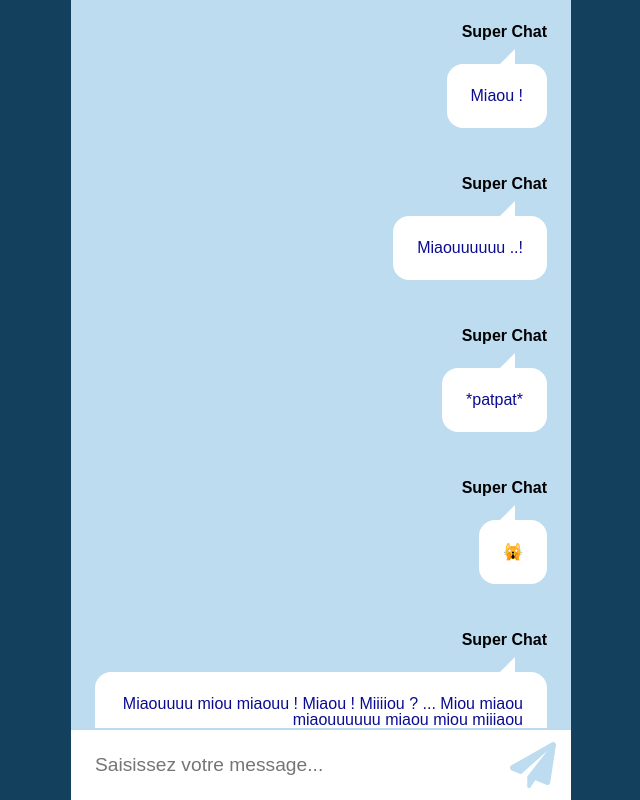
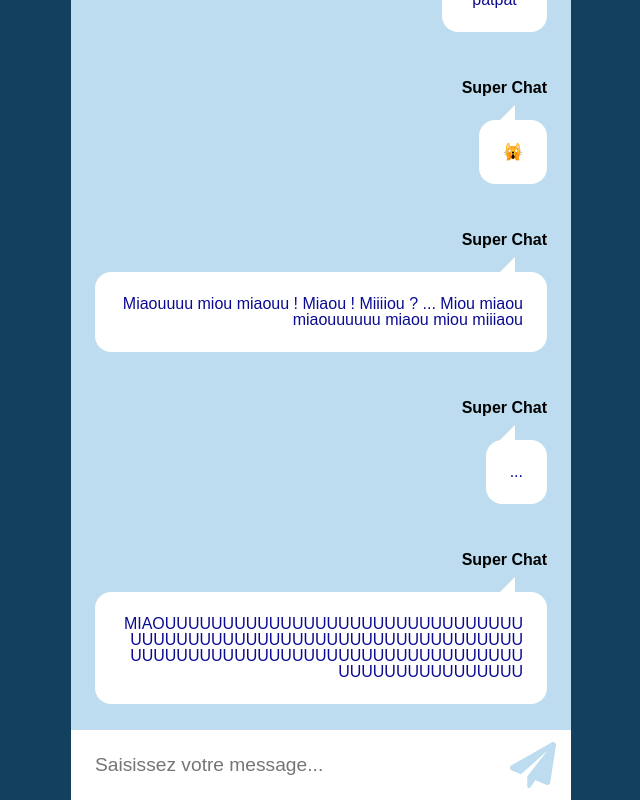
Before and after one commit to AgathePons/react_09_WIP, a React app: page / in a window 1280 px wide. Shown: the whole page, without its empty margins (319-959 px from the left). Built offline with nearby package versions, Linux system fonts and the light colour scheme.

Commit message:
handle auto scroll to bottom when a message is sent

```diff
--- a/src/components/Message/styles.scss
+++ b/src/components/Message/styles.scss
@@ -26,6 +26,7 @@
     border-radius: 1rem;
     background-color: #fff;
     color: #0b0b91;
+    overflow-wrap: anywhere;
     animation: grow 0.3s vars.$ease-out-back 0s 1;
     &:before {
       content: '';
--- a/src/containers/ChatContainer.js
+++ b/src/containers/ChatContainer.js
@@ -1,15 +1,25 @@
 // == Import
+import React from 'react';
+import { useSelector } from 'react-redux';
 import MsgContainer from './MsgContainer';
 import FormContainer from './FormContainer';
 
 // == Container
 function ChatContainer() {
+  const messages = useSelector((state) => state.messages);
+  const isOther = useSelector((state) => state.isOther);
   return (
     <main className="chat-container">
-      <MsgContainer />
-      <FormContainer />
+      <MsgContainer
+        messages={messages}
+        isOther={isOther}
+      />
+      <FormContainer
+        messages={messages}
+        isOther={isOther}
+      />
     </main>
   );
 }
 
-export default ChatContainer;
+export default React.memo(ChatContainer);
--- a/src/containers/FormContainer.js
+++ b/src/containers/FormContainer.js
@@ -1,5 +1,5 @@
 // == Import
-import { useEffect, useState, useRef } from 'react';
+import React, { useEffect, useState, useRef } from 'react';
 import { useSelector, useDispatch } from 'react-redux';
 import { actionSendInputMessage } from '../actions/actions';
 import FormInput from '../components/FormInput';
@@ -9,6 +9,10 @@ function FormContainer() {
   const dispatch = useDispatch();
 
   const inputRef = useRef(null);
+  useEffect(() => {
+    inputRef.current.focus();
+  }, []);
+
   const author = useSelector((state) => state.author);
 
   const [messageInputText, setMessageInputText] = useState('');
@@ -28,10 +32,6 @@ function FormContainer() {
     setMessageInputText('');
   };
 
-  useEffect(() => {
-    inputRef.current.focus();
-  }, []);
-
   return (
     <div className="form-container">
       <FormInput
@@ -44,4 +44,4 @@ function FormContainer() {
   );
 }
 
-export default FormContainer;
+export default React.memo(FormContainer);
--- a/src/containers/MsgContainer.js
+++ b/src/containers/MsgContainer.js
@@ -1,13 +1,20 @@
 // == Import
-import { useSelector } from 'react-redux';
+import React, { useEffect, useState, useRef } from 'react';
+import PropTypes from 'prop-types';
 import Message from '../components/Message';
 
 // == Container
-function MsgContainer() {
-  const messages = useSelector((state) => state.messages);
-  const isOther = useSelector((state) => state.isOther);
+function MsgContainer({ messages, isOther }) {
+  const containerRef = useRef(null);
+  useEffect(() => {
+    const divHeight = containerRef.current.scrollHeight;
+    containerRef.current.scrollTo(0, divHeight);
+  }, [messages]);
   return (
-    <div className="msg-container">
+    <div
+      className="msg-container"
+      ref={containerRef}
+    >
       {messages.map((message) => (
         <Message
           key={message.id}
@@ -19,4 +26,13 @@ function MsgContainer() {
   );
 }
 
-export default MsgContainer;
+MsgContainer.propTypes = {
+  isOther: PropTypes.bool.isRequired,
+  messages: PropTypes.arrayOf(PropTypes.shape({
+    id: PropTypes.number.isRequired,
+    author: PropTypes.string.isRequired,
+    messageText: PropTypes.string.isRequired,
+  }).isRequired).isRequired,
+};
+
+export default React.memo(MsgContainer);
--- a/src/reducers/reducer.js
+++ b/src/reducers/reducer.js
@@ -31,6 +31,16 @@ const initialState = {
       author: 'Super Chat',
       messageText: 'Miaouuuu miou miaouu ! Miaou ! Miiiiou ? ... Miou miaou miaouuuuuu miaou miou miiiaou',
     },
+    {
+      id: 6,
+      author: 'Super Chat',
+      messageText: '...',
+    },
+    {
+      id: 6,
+      author: 'Super Chat',
+      messageText: 'MIAOUUUUUUUUUUUUUUUUUUUUUUUUUUUUUUUUUUUUUUUUUUUUUUUUUUUUUUUUUUUUUUUUUUUUUUUUUUUUUUUUUUUUUUUUUUUUUUUUUUUUUUUUUUUUUUUUUUU',
+    },
   ],
 };
 
```
